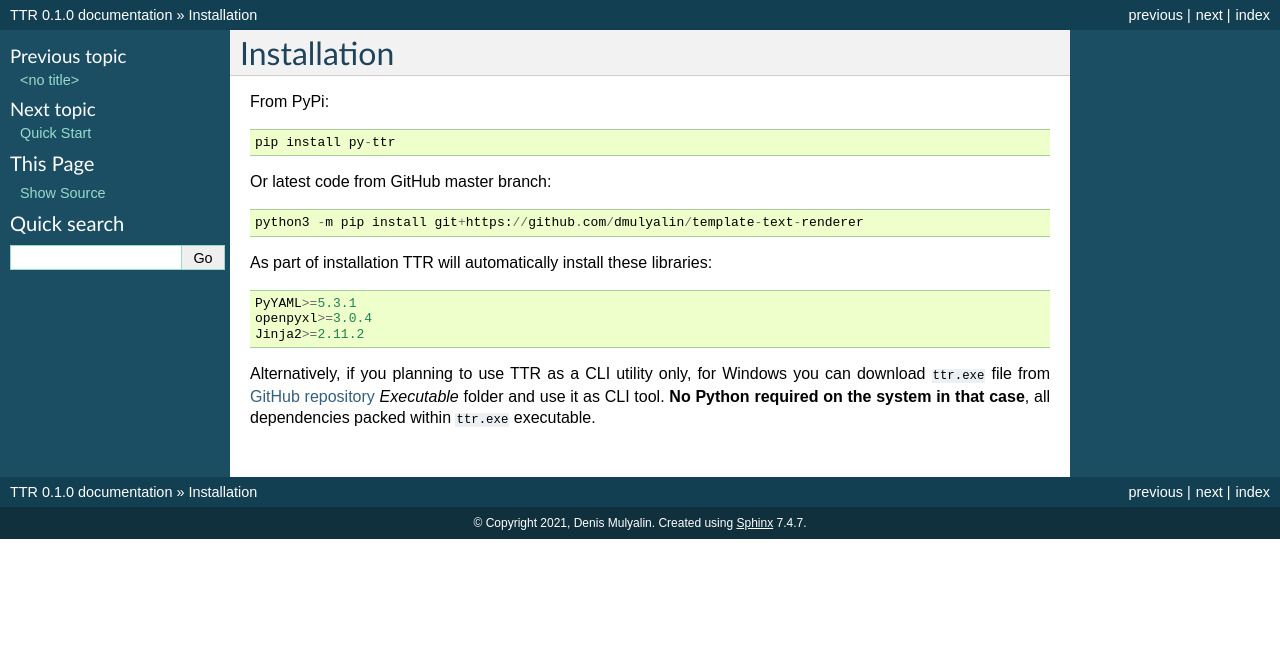
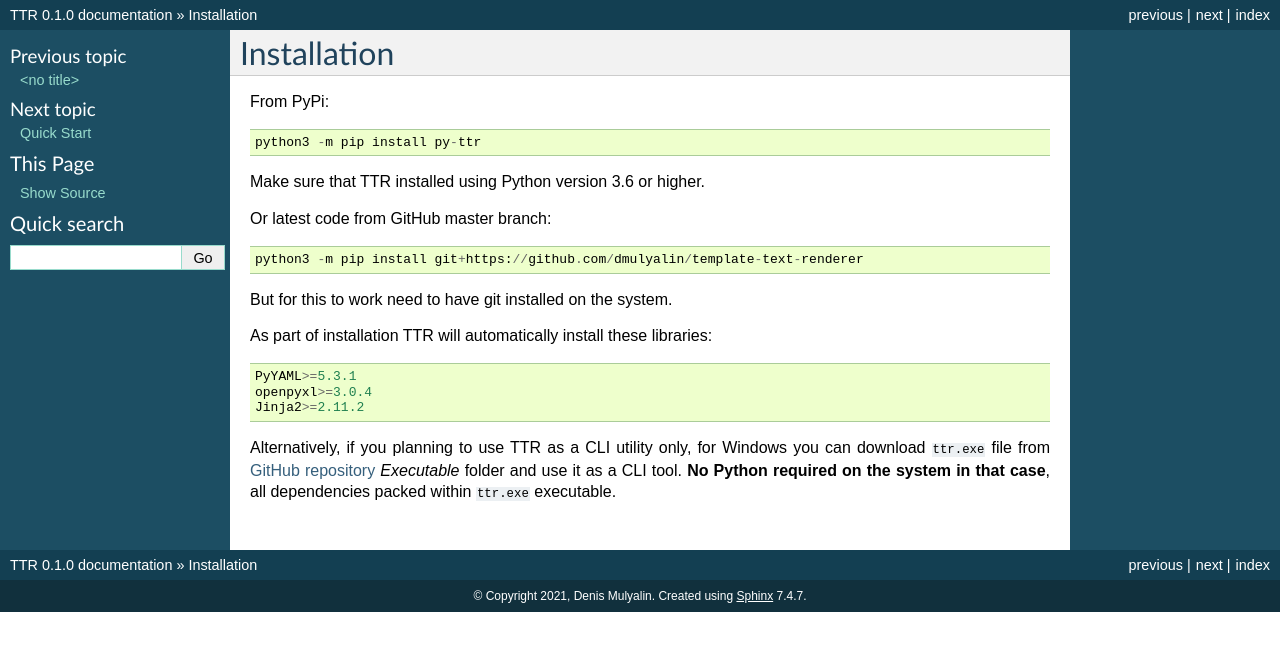
Before and after one commit to dmulyalin/template-text-renderer, a Sphinx documentation site: the page built from docs/source/Installation.rst, in a window 1280 px wide. Shown: the top 651 px of the page. Built offline with Sphinx 7.4.7, drawn with Linux system fonts in a browser that asks for light colours.

```diff
--- a/docs/source/Installation.rst
+++ b/docs/source/Installation.rst
@@ -3,11 +3,15 @@ Installation
 
 From PyPi::
 
-  pip install py-ttr
+    python3 -m pip install py-ttr
+
+Make sure that TTR installed using Python version 3.6 or higher.
 
 Or latest code from GitHub master branch::
 
-  python3 -m pip install git+https://github.com/dmulyalin/template-text-renderer
+    python3 -m pip install git+https://github.com/dmulyalin/template-text-renderer
+
+But for this to work need to have git installed on the system.
 
 As part of installation TTR will automatically install these libraries::
 
@@ -17,5 +21,5 @@ As part of installation TTR will automatically install these libraries::
 
 Alternatively, if you planning to use TTR as a CLI utility only, for Windows you can download
 ``ttr.exe`` file from `GitHub repository <https://github.com/dmulyalin/template-text-renderer/>`_
-`Executable` folder and use it as CLI tool. **No Python required on the system in that case**, all
+`Executable` folder and use it as a CLI tool. **No Python required on the system in that case**, all
 dependencies packed within ``ttr.exe`` executable.
--- a/setup.py
+++ b/setup.py
@@ -7,7 +7,7 @@ __author__ = "Denis Mulyalin <d.mulyalin@gmail.com>"
 
 setup(
     name="py-ttr",
-    version="0.3.1",
+    version="0.3.2",
     author="Denis Mulyalin",
     author_email="d.mulyalin@gmail.com",
     description="Template Text Renderer",
```
Also changed, not shown: 1 other file.
